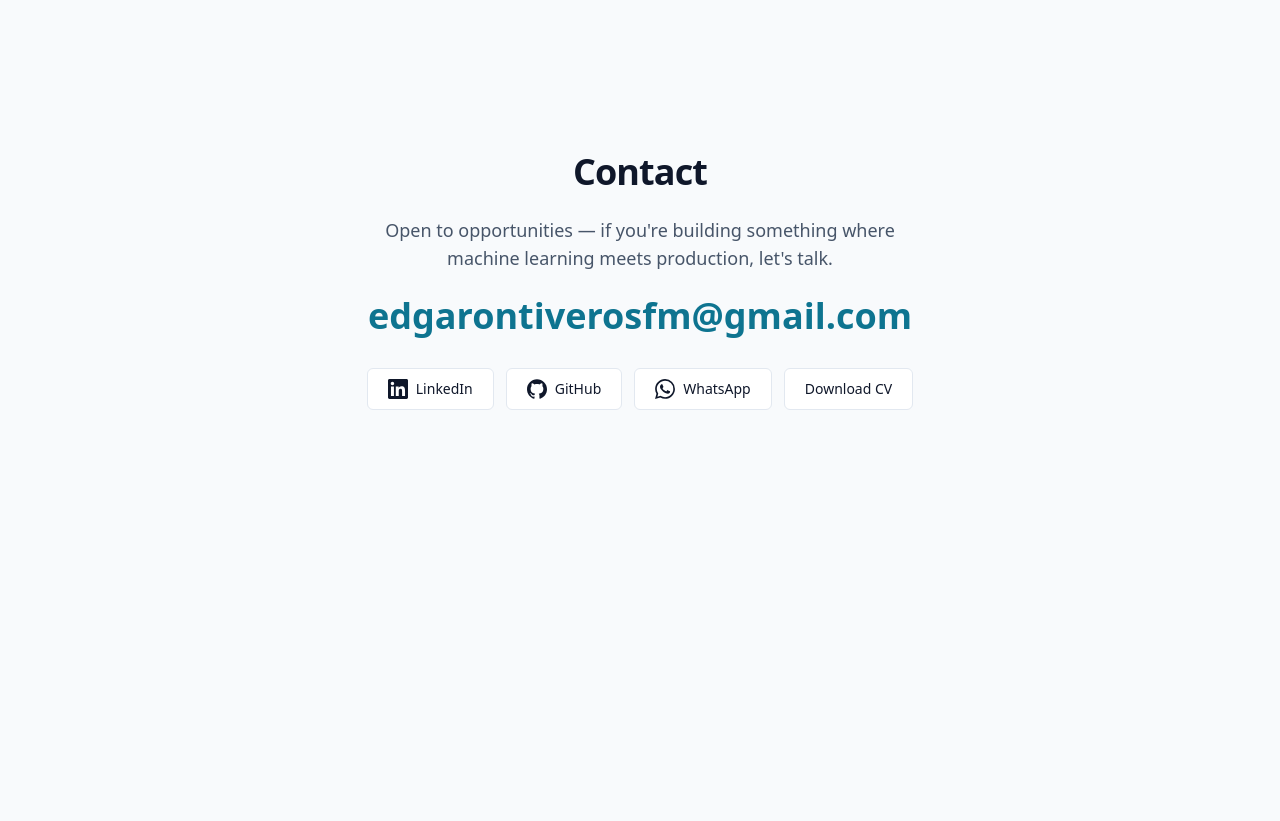
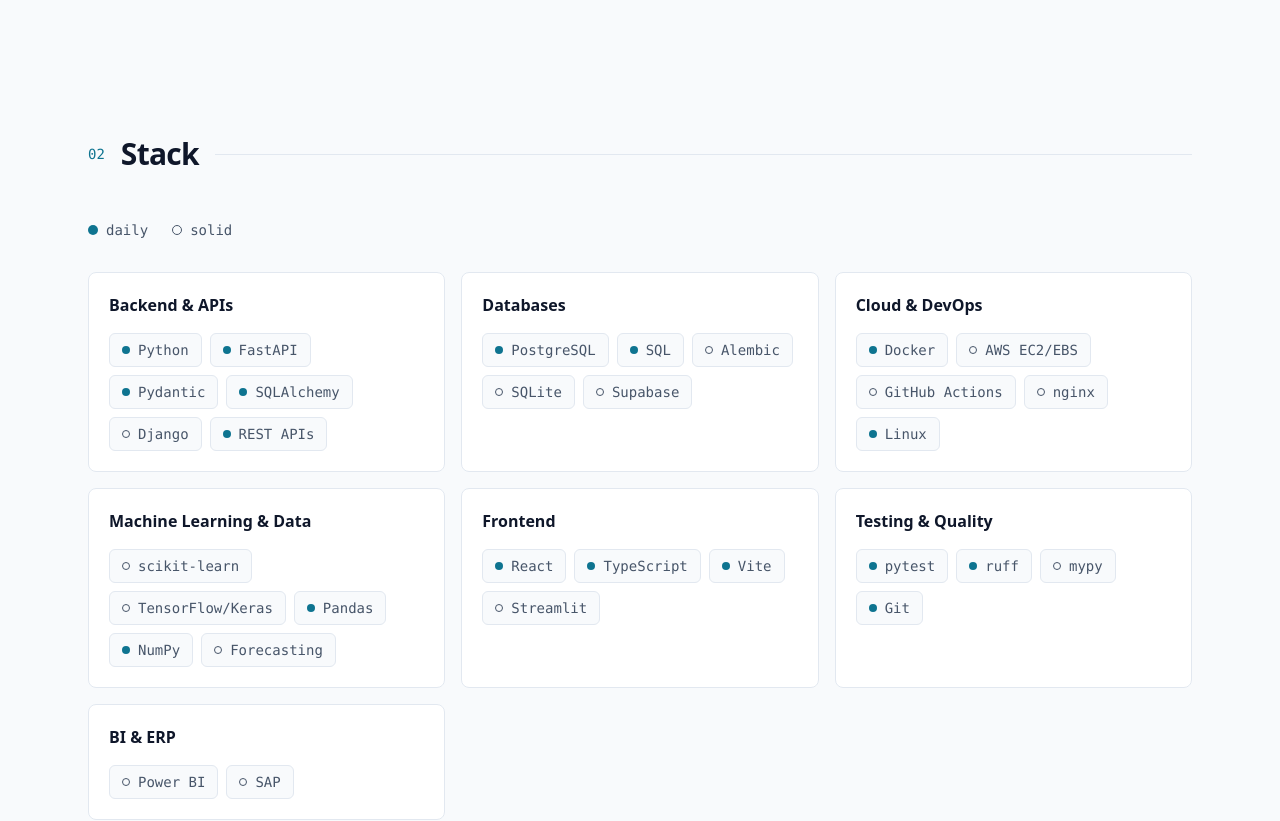
Before and after one commit to Edgar-Ontiveros/edgar-ontiveros.com, a React (Vite) app: page / in a window 1280 px wide. Shown: the part 1660-2481 px from the top of the page. Before the commit the page ends 2198 px from the top, so only its background shows below. Built offline with nearby package versions, Linux system fonts and the light colour scheme.

Commit message:
Add stack section

```diff
--- a/src/App.tsx
+++ b/src/App.tsx
@@ -5,6 +5,7 @@
 import { About } from './sections/About'
 import { Contact } from './sections/Contact'
 import { Hero } from './sections/Hero'
+import { Stack } from './sections/Stack'
 
 function App() {
   const { content, toggleLanguage } = useLanguage()
@@ -21,11 +22,14 @@
       <main id="content" tabIndex={-1} className="outline-none">
         <Hero content={content} />
         <About content={content} />
+        <Stack content={content} />
         {/* Secciones aún vacías: existen para que las anclas de la nav no queden rotas.
             tabIndex -1: al navegar a un ancla el foco aterriza en la sección. */}
-        {SECTION_IDS.filter((id) => id !== 'about' && id !== 'contact').map((id) => (
-          <section key={id} id={id} tabIndex={-1} className="scroll-mt-16 outline-none" />
-        ))}
+        {SECTION_IDS.filter((id) => id !== 'about' && id !== 'stack' && id !== 'contact').map(
+          (id) => (
+            <section key={id} id={id} tabIndex={-1} className="scroll-mt-16 outline-none" />
+          ),
+        )}
         <Contact content={content} />
       </main>
     </>
--- a/src/content/en.ts
+++ b/src/content/en.ts
@@ -19,13 +19,30 @@
     tagline: 'Machine Learning Engineer / Developer',
     valueProp:
       'I take systems from idea to production — the API, the data model, the interface, and the deploy.',
-    stackLabel: 'Tech stack',
+    constellationLabel: 'Technologies in the constellation',
     ctaContact: 'Get in touch',
     ctaDownloadCv: 'Download CV',
     githubLabel: 'Edgar Ontiveros on GitHub',
     linkedinLabel: 'Edgar Ontiveros on LinkedIn',
     whatsappLabel: 'Edgar Ontiveros on WhatsApp',
     emailLabel: 'Email Edgar Ontiveros',
+  },
+  stack: {
+    legendLabel: 'Usage level',
+    levels: {
+      daily: 'daily',
+      solid: 'solid',
+      learning: 'learning',
+    },
+    categories: {
+      backend: 'Backend & APIs',
+      databases: 'Databases',
+      cloud: 'Cloud & DevOps',
+      ml: 'Machine Learning & Data',
+      frontend: 'Frontend',
+      quality: 'Testing & Quality',
+      bi: 'BI & ERP',
+    },
   },
   about: {
     paragraphs: [
--- a/src/content/es.ts
+++ b/src/content/es.ts
@@ -19,13 +19,30 @@
     tagline: 'Ingeniero de Machine Learning / Developer',
     valueProp:
       'Llevo sistemas de la idea a producción — el API, el modelo de datos, la interfaz y el deploy.',
-    stackLabel: 'Stack tecnológico',
+    constellationLabel: 'Tecnologías de la constelación',
     ctaContact: 'Contáctame',
     ctaDownloadCv: 'Descargar CV',
     githubLabel: 'Edgar Ontiveros en GitHub',
     linkedinLabel: 'Edgar Ontiveros en LinkedIn',
     whatsappLabel: 'Edgar Ontiveros en WhatsApp',
     emailLabel: 'Escribir a Edgar Ontiveros',
+  },
+  stack: {
+    legendLabel: 'Nivel de uso',
+    levels: {
+      daily: 'diario',
+      solid: 'sólido',
+      learning: 'aprendiendo',
+    },
+    categories: {
+      backend: 'Backend y APIs',
+      databases: 'Bases de datos',
+      cloud: 'Cloud y DevOps',
+      ml: 'Machine Learning y datos',
+      frontend: 'Frontend',
+      quality: 'Testing y calidad',
+      bi: 'BI y ERP',
+    },
   },
   about: {
     paragraphs: [
--- /dev/null
+++ b/src/content/stack.ts
@@ -0,0 +1,100 @@
+/**
+ * Stack tecnológico agrupado por categoría, según docs/estructura-portfolio.md
+ * (sección "3 · Stack"). Los nombres de tecnologías no se traducen; los nombres
+ * de las categorías viven en en.ts/es.ts indexados por StackCategoryId.
+ *
+ * Niveles de uso como etiqueta textual + color, nunca barras de porcentaje:
+ * daily → --accent · solid → --text-muted · learning → --accent-2.
+ */
+export const STACK_CATEGORY_IDS = [
+  'backend',
+  'databases',
+  'cloud',
+  'ml',
+  'frontend',
+  'quality',
+  'bi',
+] as const
+
+export type StackCategoryId = (typeof STACK_CATEGORY_IDS)[number]
+
+export type StackLevel = 'daily' | 'solid' | 'learning'
+
+export interface StackTechnology {
+  name: string
+  level: StackLevel
+}
+
+export interface StackCategory {
+  id: StackCategoryId
+  technologies: StackTechnology[]
+}
+
+export const STACK_CATEGORIES: StackCategory[] = [
+  {
+    id: 'backend',
+    technologies: [
+      { name: 'Python', level: 'daily' },
+      { name: 'FastAPI', level: 'daily' },
+      { name: 'Pydantic', level: 'daily' },
+      { name: 'SQLAlchemy', level: 'daily' },
+      { name: 'Django', level: 'solid' },
+      { name: 'REST APIs', level: 'daily' },
+    ],
+  },
+  {
+    id: 'databases',
+    technologies: [
+      { name: 'PostgreSQL', level: 'daily' },
+      { name: 'SQL', level: 'daily' },
+      { name: 'Alembic', level: 'solid' },
+      { name: 'SQLite', level: 'solid' },
+      { name: 'Supabase', level: 'solid' },
+    ],
+  },
+  {
+    id: 'cloud',
+    technologies: [
+      { name: 'Docker', level: 'daily' },
+      { name: 'AWS EC2/EBS', level: 'solid' },
+      { name: 'GitHub Actions', level: 'solid' },
+      { name: 'nginx', level: 'solid' },
+      { name: 'Linux', level: 'daily' },
+    ],
+  },
+  {
+    id: 'ml',
+    technologies: [
+      { name: 'scikit-learn', level: 'solid' },
+      { name: 'TensorFlow/Keras', level: 'solid' },
+      { name: 'Pandas', level: 'daily' },
+      { name: 'NumPy', level: 'daily' },
+      { name: 'Forecasting', level: 'solid' },
+    ],
+  },
+  {
+    id: 'frontend',
+    technologies: [
+      { name: 'React', level: 'daily' },
+      { name: 'TypeScript', level: 'daily' },
+      { name: 'Vite', level: 'daily' },
+      { name: 'Streamlit', level: 'solid' },
+    ],
+  },
+  {
+    id: 'quality',
+    technologies: [
+      { name: 'pytest', level: 'daily' },
+      { name: 'ruff', level: 'daily' },
+      { name: 'mypy', level: 'solid' },
+      { name: 'Git', level: 'daily' },
+    ],
+  },
+  {
+    id: 'bi',
+    technologies: [
+      { name: 'Power BI', level: 'solid' },
+      { name: 'SAP', level: 'solid' },
+    ],
+  },
+]
--- a/src/content/types.ts
+++ b/src/content/types.ts
@@ -1,3 +1,5 @@
+import type { StackCategoryId, StackLevel } from './stack'
+
 /** Idiomas soportados por el sitio. */
 export type Language = 'en' | 'es'
 
@@ -31,14 +33,20 @@
     /** Texto de la línea typewriter. */
     tagline: string
     valueProp: string
-    /** Nombre accesible de la lista de tecnologías de la constelación. */
-    stackLabel: string
+    /** Nombre accesible de la lista sr-only con el vocabulario de la constelación. */
+    constellationLabel: string
     ctaContact: string
     ctaDownloadCv: string
     githubLabel: string
     linkedinLabel: string
     whatsappLabel: string
     emailLabel: string
+  }
+  stack: {
+    /** Nombre accesible de la leyenda de niveles de uso. */
+    legendLabel: string
+    levels: Record<StackLevel, string>
+    categories: Record<StackCategoryId, string>
   }
   about: {
     paragraphs: string[]
--- a/src/sections/Hero.tsx
+++ b/src/sections/Hero.tsx
@@ -119,11 +119,12 @@
         </div>
       </div>
 
-      {/* Las tecnologías de la constelación como texto accesible (tras el
-          contenido principal): el canvas es decorativo (aria-hidden) y no puede
-          ser la única fuente de esa información. role="list" explícito porque
-          el preflight pone list-style:none y Safari/VoiceOver quitaría el rol. */}
-      <ul role="list" aria-label={hero.stackLabel} className="sr-only">
+      {/* El canvas es decorativo (aria-hidden), pero revela en hover/tap un
+          vocabulario MÁS AMPLIO que la sección #stack (fuente curada con
+          niveles): esta lista sr-only mantiene la paridad textual de ese
+          superconjunto. role="list" explícito porque el preflight pone
+          list-style:none y Safari/VoiceOver quitaría el rol. */}
+      <ul role="list" aria-label={hero.constellationLabel} className="sr-only">
         {CONSTELLATION_TECHNOLOGIES.map((tech) => (
           <li key={tech}>{tech}</li>
         ))}
--- /dev/null
+++ b/src/sections/Stack.tsx
@@ -0,0 +1,70 @@
+import { Section } from '../components/Section'
+import { STACK_CATEGORIES } from '../content/stack'
+import type { StackLevel } from '../content/stack'
+import type { SiteContent } from '../content/types'
+
+interface StackProps {
+  content: SiteContent
+}
+
+// Cada nivel se distingue por color Y por forma (WCAG 1.4.1: el color no puede
+// ser el único medio): diario = punto relleno, sólido = anillo, aprendiendo = rombo.
+const levelMarkerClasses: Record<StackLevel, string> = {
+  daily: 'rounded-full bg-accent',
+  solid: 'rounded-full border-[1.5px] border-muted',
+  learning: 'rotate-45 bg-accent-2',
+}
+
+const LEVEL_ORDER: StackLevel[] = ['daily', 'solid', 'learning']
+
+export function Stack({ content }: StackProps) {
+  const { stack } = content
+  const usedLevels = LEVEL_ORDER.filter((level) =>
+    STACK_CATEGORIES.some((category) => category.technologies.some((tech) => tech.level === level)),
+  )
+
+  return (
+    <Section id="stack" number="02" title={content.nav.labels.stack}>
+      <ul
+        role="list"
+        aria-label={stack.legendLabel}
+        className="mb-8 flex flex-wrap gap-x-6 gap-y-2"
+      >
+        {usedLevels.map((level) => (
+          <li key={level} className="flex items-center gap-2 font-mono text-sm text-muted">
+            <span
+              aria-hidden="true"
+              className={`h-2.5 w-2.5 shrink-0 ${levelMarkerClasses[level]}`}
+            />
+            {stack.levels[level]}
+          </li>
+        ))}
+      </ul>
+
+      <div className="grid gap-4 sm:grid-cols-2 lg:grid-cols-3">
+        {STACK_CATEGORIES.map((category) => (
+          <div key={category.id} className="rounded-lg border border-border bg-surface p-5">
+            <h3 className="mb-4 font-display text-base font-semibold">
+              {stack.categories[category.id]}
+            </h3>
+            <ul role="list" className="flex flex-wrap gap-2">
+              {category.technologies.map((tech) => (
+                <li
+                  key={tech.name}
+                  className="inline-flex items-center gap-2 rounded-md border border-border bg-background px-3 py-1.5 font-mono text-sm text-muted transition-colors hover:border-accent hover:text-foreground"
+                >
+                  <span
+                    aria-hidden="true"
+                    className={`h-2 w-2 shrink-0 ${levelMarkerClasses[tech.level]}`}
+                  />
+                  {tech.name}
+                  <span className="sr-only">({stack.levels[tech.level]})</span>
+                </li>
+              ))}
+            </ul>
+          </div>
+        ))}
+      </div>
+    </Section>
+  )
+}
```
